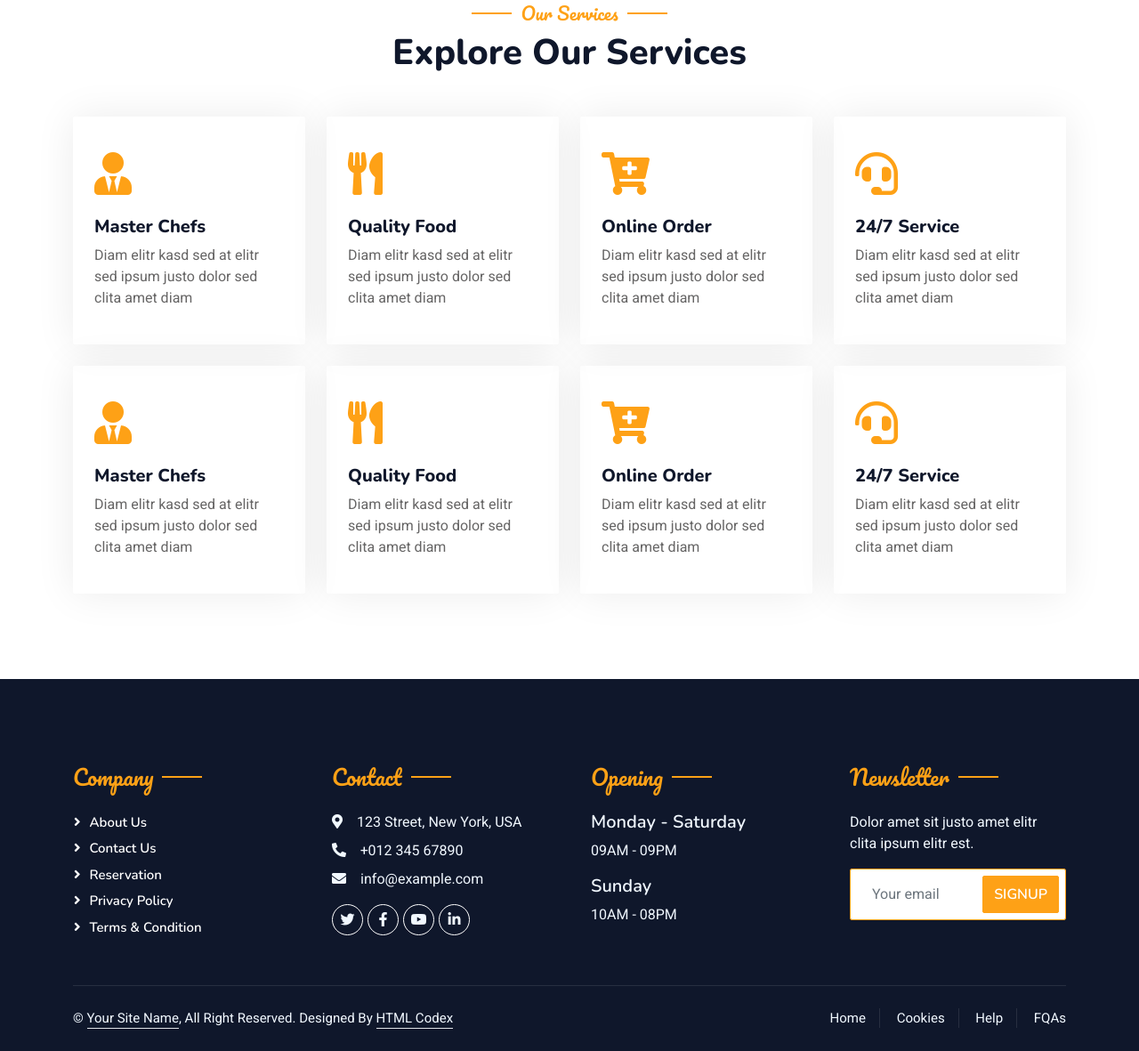
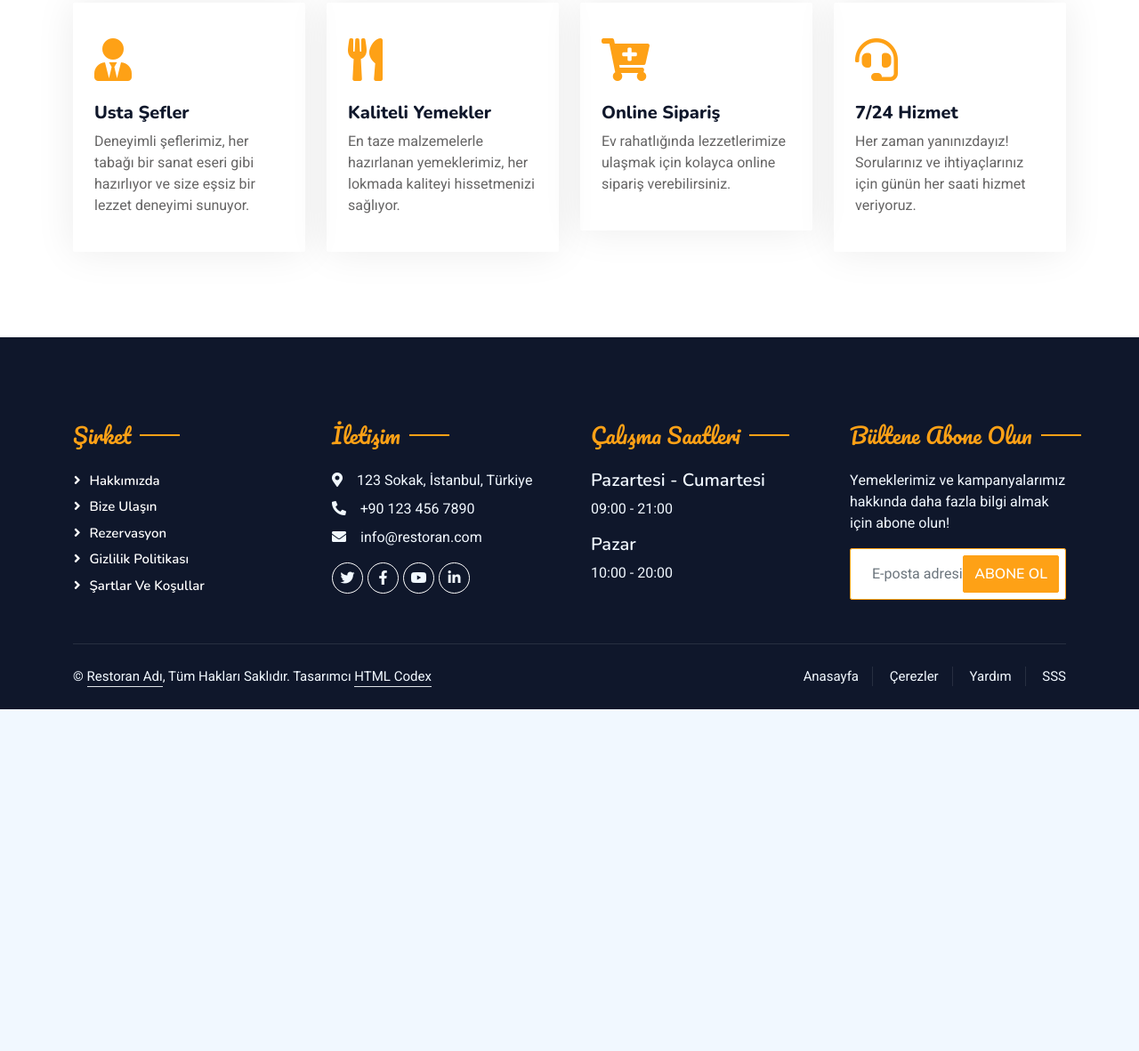
Before and after one commit to tolgab35/restoran-site, a plain HTML site: page service.html in a window 1280 px wide. Shown: the part 490-1671 px from the top of the page at 89% size. After the commit the page ends 1287 px from the top, so only its background shows below. Drawn offline with nearby package versions, Linux system fonts and the light colour scheme.

Commit message:
Update service.html

```diff
--- a/service.html
+++ b/service.html
@@ -1,86 +1,128 @@
 <!DOCTYPE html>
 <html lang="en">
-
   <head>
-    <meta charset="utf-8">
+    <meta charset="utf-8" />
     <title>Restoran - Bootstrap Restaurant Template</title>
-    <meta content="width=device-width, initial-scale=1.0" name="viewport">
-    <meta content="" name="keywords">
-    <meta content="" name="description">
+    <meta content="width=device-width, initial-scale=1.0" name="viewport" />
+    <meta content="" name="keywords" />
+    <meta content="" name="description" />
 
     <!-- Favicon -->
-    <link href="img/favicon.ico" rel="icon">
+    <link href="img/favicon.ico" rel="icon" />
 
     <!-- Google Web Fonts -->
-    <link rel="preconnect" href="https://fonts.googleapis.com">
-    <link rel="preconnect" href="https://fonts.gstatic.com" crossorigin>
-    <link href="https://fonts.googleapis.com/css2?family=Heebo:wght@400;500;600&family=Nunito:wght@600;700;800&family=Pacifico&display=swap" rel="stylesheet">
+    <link rel="preconnect" href="https://fonts.googleapis.com" />
+    <link rel="preconnect" href="https://fonts.gstatic.com" crossorigin />
+    <link
+      href="https://fonts.googleapis.com/css2?family=Heebo:wght@400;500;600&family=Nunito:wght@600;700;800&family=Pacifico&display=swap"
+      rel="stylesheet"
+    />
 
     <!-- Icon Font Stylesheet -->
-    <link href="https://cdnjs.cloudflare.com/ajax/libs/font-awesome/5.10.0/css/all.min.css" rel="stylesheet">
-    <link href="https://cdn.jsdelivr.net/npm/bootstrap-icons@1.4.1/font/bootstrap-icons.css" rel="stylesheet">
+    <link
+      href="https://cdnjs.cloudflare.com/ajax/libs/font-awesome/5.10.0/css/all.min.css"
+      rel="stylesheet"
+    />
+    <link
+      href="https://cdn.jsdelivr.net/npm/bootstrap-icons@1.4.1/font/bootstrap-icons.css"
+      rel="stylesheet"
+    />
 
     <!-- Libraries Stylesheet -->
-    <link href="lib/animate/animate.min.css" rel="stylesheet">
-    <link href="lib/owlcarousel/assets/owl.carousel.min.css" rel="stylesheet">
-    <link href="lib/tempusdominus/css/tempusdominus-bootstrap-4.min.css" rel="stylesheet" />
+    <link href="lib/animate/animate.min.css" rel="stylesheet" />
+    <link href="lib/owlcarousel/assets/owl.carousel.min.css" rel="stylesheet" />
+    <link
+      href="lib/tempusdominus/css/tempusdominus-bootstrap-4.min.css"
+      rel="stylesheet"
+    />
 
     <!-- Customized Bootstrap Stylesheet -->
-    <link href="css/bootstrap.min.css" rel="stylesheet">
+    <link href="css/bootstrap.min.css" rel="stylesheet" />
 
     <!-- Template Stylesheet -->
-    <link href="css/style.css" rel="stylesheet">
+    <link href="css/style.css" rel="stylesheet" />
   </head>
 
   <body>
     <div class="container-xxl bg-white p-0">
       <!-- Spinner Start -->
-        <div id="spinner" class="show bg-white position-fixed translate-middle w-100 vh-100 top-50 start-50 d-flex align-items-center justify-content-center">
-            <div class="spinner-border text-primary" style="width: 3rem; height: 3rem;" role="status">
+      <div
+        id="spinner"
+        class="show bg-white position-fixed translate-middle w-100 vh-100 top-50 start-50 d-flex align-items-center justify-content-center"
+      >
+        <div
+          class="spinner-border text-primary"
+          style="width: 3rem; height: 3rem"
+          role="status"
+        >
           <span class="sr-only">Loading...</span>
         </div>
       </div>
       <!-- Spinner End -->
 
-
       <!-- Navbar & Hero Start -->
       <div class="container-xxl position-relative p-0">
-            <nav class="navbar navbar-expand-lg navbar-dark bg-dark px-4 px-lg-5 py-3 py-lg-0">
+        <nav
+          class="navbar navbar-expand-lg navbar-dark bg-dark px-4 px-lg-5 py-3 py-lg-0"
+        >
           <a href="" class="navbar-brand p-0">
-                    <h1 class="text-primary m-0"><i class="fa fa-utensils me-3"></i>Restoran</h1>
+            <h1 class="text-primary m-0">
+              <i class="fa fa-utensils me-3"></i>Lezzet Durağı
+            </h1>
             <!-- <img src="img/logo.png" alt="Logo"> -->
           </a>
-                <button class="navbar-toggler" type="button" data-bs-toggle="collapse" data-bs-target="#navbarCollapse">
+          <button
+            class="navbar-toggler"
+            type="button"
+            data-bs-toggle="collapse"
+            data-bs-target="#navbarCollapse"
+          >
             <span class="fa fa-bars"></span>
           </button>
           <div class="collapse navbar-collapse" id="navbarCollapse">
             <div class="navbar-nav ms-auto py-0 pe-4">
-                        <a href="index.html" class="nav-item nav-link">Home</a>
-                        <a href="about.html" class="nav-item nav-link">About</a>
-                        <a href="service.html" class="nav-item nav-link active">Service</a>
-                        <a href="menu.html" class="nav-item nav-link">Menu</a>
+              <a href="index.html" class="nav-item nav-link">Ana Sayfa</a>
+              <a href="about.html" class="nav-item nav-link">Hakkımızda</a>
+              <a href="service.html" class="nav-item nav-link active"
+                >Hizmetler</a
+              >
+              <a href="menu.html" class="nav-item nav-link">Menü</a>
               <div class="nav-item dropdown">
-                            <a href="#" class="nav-link dropdown-toggle" data-bs-toggle="dropdown">Pages</a>
+                <a
+                  href="#"
+                  class="nav-link dropdown-toggle"
+                  data-bs-toggle="dropdown"
+                  >Sayfalar</a
+                >
                 <div class="dropdown-menu m-0">
-                                <a href="booking.html" class="dropdown-item">Booking</a>
-                                <a href="team.html" class="dropdown-item">Our Team</a>
-                                <a href="testimonial.html" class="dropdown-item">Testimonial</a>
+                  <a href="booking.html" class="dropdown-item">Rezervasyon</a>
+                  <a href="team.html" class="dropdown-item">Ekibimiz</a>
+                  <a href="testimonial.html" class="dropdown-item"
+                    >Müşteri Yorumları</a
+                  >
                 </div>
               </div>
-                        <a href="contact.html" class="nav-item nav-link">Contact</a>
+              <a href="contact.html" class="nav-item nav-link">İletişim</a>
             </div>
-                    <a href="" class="btn btn-primary py-2 px-4">Book A Table</a>
+            <a href="" class="btn btn-primary py-2 px-4">Rezervasyon Yap</a>
           </div>
         </nav>
 
         <div class="container-xxl py-5 bg-dark hero-header mb-5">
           <div class="container text-center my-5 pt-5 pb-4">
-                    <h1 class="display-3 text-white mb-3 animated slideInDown">Services</h1>
+            <h1 class="display-3 text-white mb-3 animated slideInDown">
+              Hizmetler
+            </h1>
             <nav aria-label="breadcrumb">
               <ol class="breadcrumb justify-content-center text-uppercase">
-                            <li class="breadcrumb-item"><a href="#">Home</a></li>
-                            <li class="breadcrumb-item"><a href="#">Pages</a></li>
-                            <li class="breadcrumb-item text-white active" aria-current="page">Service</li>
+                <li class="breadcrumb-item"><a href="#">Ana Sayfa</a></li>
+                <li class="breadcrumb-item"><a href="#">Sayfalar</a></li>
+                <li
+                  class="breadcrumb-item text-white active"
+                  aria-current="page"
+                >
+                  Hizmetler
+                </li>
               </ol>
             </nav>
           </div>
@@ -88,21 +130,19 @@
       </div>
       <!-- Navbar & Hero End -->
 
-
       <!-- Service Start -->
       <div class="container-xxl py-5">
         <div class="container">
-                <div class="text-center wow fadeInUp" data-wow-delay="0.1s">
-                    <h5 class="section-title ff-secondary text-center text-primary fw-normal">Our Services</h5>
-                    <h1 class="mb-5">Explore Our Services</h1>
-                </div>
           <div class="row g-4">
             <div class="col-lg-3 col-sm-6 wow fadeInUp" data-wow-delay="0.1s">
               <div class="service-item rounded pt-3">
                 <div class="p-4">
                   <i class="fa fa-3x fa-user-tie text-primary mb-4"></i>
-                                <h5>Master Chefs</h5>
-                                <p>Diam elitr kasd sed at elitr sed ipsum justo dolor sed clita amet diam</p>
+                  <h5>Usta Şefler</h5>
+                  <p>
+                    Deneyimli şeflerimiz, her tabağı bir sanat eseri gibi
+                    hazırlıyor ve size eşsiz bir lezzet deneyimi sunuyor.
+                  </p>
                 </div>
               </div>
             </div>
@@ -110,8 +150,11 @@
               <div class="service-item rounded pt-3">
                 <div class="p-4">
                   <i class="fa fa-3x fa-utensils text-primary mb-4"></i>
-                                <h5>Quality Food</h5>
-                                <p>Diam elitr kasd sed at elitr sed ipsum justo dolor sed clita amet diam</p>
+                  <h5>Kaliteli Yemekler</h5>
+                  <p>
+                    En taze malzemelerle hazırlanan yemeklerimiz, her lokmada
+                    kaliteyi hissetmenizi sağlıyor.
+                  </p>
                 </div>
               </div>
             </div>
@@ -119,8 +162,11 @@
               <div class="service-item rounded pt-3">
                 <div class="p-4">
                   <i class="fa fa-3x fa-cart-plus text-primary mb-4"></i>
-                                <h5>Online Order</h5>
-                                <p>Diam elitr kasd sed at elitr sed ipsum justo dolor sed clita amet diam</p>
+                  <h5>Online Sipariş</h5>
+                  <p>
+                    Ev rahatlığında lezzetlerimize ulaşmak için kolayca online
+                    sipariş verebilirsiniz.
+                  </p>
                 </div>
               </div>
             </div>
@@ -128,44 +174,11 @@
               <div class="service-item rounded pt-3">
                 <div class="p-4">
                   <i class="fa fa-3x fa-headset text-primary mb-4"></i>
-                                <h5>24/7 Service</h5>
-                                <p>Diam elitr kasd sed at elitr sed ipsum justo dolor sed clita amet diam</p>
-                            </div>
-                        </div>
-                    </div>
-                    <div class="col-lg-3 col-sm-6 wow fadeInUp" data-wow-delay="0.1s">
-                        <div class="service-item rounded pt-3">
-                            <div class="p-4">
-                                <i class="fa fa-3x fa-user-tie text-primary mb-4"></i>
-                                <h5>Master Chefs</h5>
-                                <p>Diam elitr kasd sed at elitr sed ipsum justo dolor sed clita amet diam</p>
-                            </div>
-                        </div>
-                    </div>
-                    <div class="col-lg-3 col-sm-6 wow fadeInUp" data-wow-delay="0.3s">
-                        <div class="service-item rounded pt-3">
-                            <div class="p-4">
-                                <i class="fa fa-3x fa-utensils text-primary mb-4"></i>
-                                <h5>Quality Food</h5>
-                                <p>Diam elitr kasd sed at elitr sed ipsum justo dolor sed clita amet diam</p>
-                            </div>
-                        </div>
-                    </div>
-                    <div class="col-lg-3 col-sm-6 wow fadeInUp" data-wow-delay="0.5s">
-                        <div class="service-item rounded pt-3">
-                            <div class="p-4">
-                                <i class="fa fa-3x fa-cart-plus text-primary mb-4"></i>
-                                <h5>Online Order</h5>
-                                <p>Diam elitr kasd sed at elitr sed ipsum justo dolor sed clita amet diam</p>
-                            </div>
-                        </div>
-                    </div>
-                    <div class="col-lg-3 col-sm-6 wow fadeInUp" data-wow-delay="0.7s">
-                        <div class="service-item rounded pt-3">
-                            <div class="p-4">
-                                <i class="fa fa-3x fa-headset text-primary mb-4"></i>
-                                <h5>24/7 Service</h5>
-                                <p>Diam elitr kasd sed at elitr sed ipsum justo dolor sed clita amet diam</p>
+                  <h5>7/24 Hizmet</h5>
+                  <p>
+                    Her zaman yanınızdayız! Sorularınız ve ihtiyaçlarınız için
+                    günün her saati hizmet veriyoruz.
+                  </p>
                 </div>
               </div>
             </div>
@@ -174,44 +187,89 @@
       </div>
       <!-- Service End -->
 
-
       <!-- Footer Start -->
-        <div class="container-fluid bg-dark text-light footer pt-5 mt-5 wow fadeIn" data-wow-delay="0.1s">
+      <div
+        class="container-fluid bg-dark text-light footer pt-5 mt-5 wow fadeIn"
+        data-wow-delay="0.1s"
+      >
         <div class="container py-5">
           <div class="row g-5">
             <div class="col-lg-3 col-md-6">
-                        <h4 class="section-title ff-secondary text-start text-primary fw-normal mb-4">Company</h4>
-                        <a class="btn btn-link" href="">About Us</a>
-                        <a class="btn btn-link" href="">Contact Us</a>
-                        <a class="btn btn-link" href="">Reservation</a>
-                        <a class="btn btn-link" href="">Privacy Policy</a>
-                        <a class="btn btn-link" href="">Terms & Condition</a>
+              <h4
+                class="section-title ff-secondary text-start text-primary fw-normal mb-4"
+              >
+                Şirket
+              </h4>
+              <a class="btn btn-link" href="">Hakkımızda</a>
+              <a class="btn btn-link" href="">Bize Ulaşın</a>
+              <a class="btn btn-link" href="">Rezervasyon</a>
+              <a class="btn btn-link" href="">Gizlilik Politikası</a>
+              <a class="btn btn-link" href="">Şartlar ve Koşullar</a>
             </div>
             <div class="col-lg-3 col-md-6">
-                        <h4 class="section-title ff-secondary text-start text-primary fw-normal mb-4">Contact</h4>
-                        <p class="mb-2"><i class="fa fa-map-marker-alt me-3"></i>123 Street, New York, USA</p>
-                        <p class="mb-2"><i class="fa fa-phone-alt me-3"></i>+012 345 67890</p>
-                        <p class="mb-2"><i class="fa fa-envelope me-3"></i>info@example.com</p>
+              <h4
+                class="section-title ff-secondary text-start text-primary fw-normal mb-4"
+              >
+                İletişim
+              </h4>
+              <p class="mb-2">
+                <i class="fa fa-map-marker-alt me-3"></i>123 Sokak, İstanbul,
+                Türkiye
+              </p>
+              <p class="mb-2">
+                <i class="fa fa-phone-alt me-3"></i>+90 123 456 7890
+              </p>
+              <p class="mb-2">
+                <i class="fa fa-envelope me-3"></i>info@restoran.com
+              </p>
               <div class="d-flex pt-2">
-                            <a class="btn btn-outline-light btn-social" href=""><i class="fab fa-twitter"></i></a>
-                            <a class="btn btn-outline-light btn-social" href=""><i class="fab fa-facebook-f"></i></a>
-                            <a class="btn btn-outline-light btn-social" href=""><i class="fab fa-youtube"></i></a>
-                            <a class="btn btn-outline-light btn-social" href=""><i class="fab fa-linkedin-in"></i></a>
+                <a class="btn btn-outline-light btn-social" href=""
+                  ><i class="fab fa-twitter"></i
+                ></a>
+                <a class="btn btn-outline-light btn-social" href=""
+                  ><i class="fab fa-facebook-f"></i
+                ></a>
+                <a class="btn btn-outline-light btn-social" href=""
+                  ><i class="fab fa-youtube"></i
+                ></a>
+                <a class="btn btn-outline-light btn-social" href=""
+                  ><i class="fab fa-linkedin-in"></i
+                ></a>
               </div>
             </div>
             <div class="col-lg-3 col-md-6">
-                        <h4 class="section-title ff-secondary text-start text-primary fw-normal mb-4">Opening</h4>
-                        <h5 class="text-light fw-normal">Monday - Saturday</h5>
-                        <p>09AM - 09PM</p>
-                        <h5 class="text-light fw-normal">Sunday</h5>
-                        <p>10AM - 08PM</p>
+              <h4
+                class="section-title ff-secondary text-start text-primary fw-normal mb-4"
+              >
+                Çalışma Saatleri
+              </h4>
+              <h5 class="text-light fw-normal">Pazartesi - Cumartesi</h5>
+              <p>09:00 - 21:00</p>
+              <h5 class="text-light fw-normal">Pazar</h5>
+              <p>10:00 - 20:00</p>
             </div>
             <div class="col-lg-3 col-md-6">
-                        <h4 class="section-title ff-secondary text-start text-primary fw-normal mb-4">Newsletter</h4>
-                        <p>Dolor amet sit justo amet elitr clita ipsum elitr est.</p>
-                        <div class="position-relative mx-auto" style="max-width: 400px;">
-                            <input class="form-control border-primary w-100 py-3 ps-4 pe-5" type="text" placeholder="Your email">
-                            <button type="button" class="btn btn-primary py-2 position-absolute top-0 end-0 mt-2 me-2">SignUp</button>
+              <h4
+                class="section-title ff-secondary text-start text-primary fw-normal mb-4"
+              >
+                Bültene Abone Olun
+              </h4>
+              <p>
+                Yemeklerimiz ve kampanyalarımız hakkında daha fazla bilgi almak
+                için abone olun!
+              </p>
+              <div class="position-relative mx-auto" style="max-width: 400px">
+                <input
+                  class="form-control border-primary w-100 py-3 ps-4 pe-5"
+                  type="text"
+                  placeholder="E-posta adresiniz"
+                />
+                <button
+                  type="button"
+                  class="btn btn-primary py-2 position-absolute top-0 end-0 mt-2 me-2"
+                >
+                  Abone Ol
+                </button>
               </div>
             </div>
           </div>
@@ -220,17 +278,21 @@
           <div class="copyright">
             <div class="row">
               <div class="col-md-6 text-center text-md-start mb-3 mb-md-0">
-                            &copy; <a class="border-bottom" href="#">Your Site Name</a>, All Right Reserved.
+                &copy; <a class="border-bottom" href="#">Restoran Adı</a>, Tüm
+                Hakları Saklıdır.
 
-							<!--/*** This template is free as long as you keep the footer author’s credit link/attribution link/backlink. If you'd like to use the template without the footer author’s credit link/attribution link/backlink, you can purchase the Credit Removal License from "https://htmlcodex.com/credit-removal". Thank you for your support. ***/-->
-							Designed By <a class="border-bottom" href="https://htmlcodex.com">HTML Codex</a>
+                <!--/*** Bu şablon, footer yazarının kredi bağlantısını/atıf bağlantısını/geri bağlantısını koruduğunuz sürece ücretsizdir. Eğer şablonu yazarın kredi bağlantısını/atıf bağlantısını/geri bağlantısını kaldırarak kullanmak isterseniz, "https://htmlcodex.com/credit-removal" adresinden Kredi Kaldırma Lisansı satın alabilirsiniz. Desteğiniz için teşekkür ederiz. ***/-->
+                Tasarımcı
+                <a class="border-bottom" href="https://htmlcodex.com"
+                  >HTML Codex</a
+                >
               </div>
               <div class="col-md-6 text-center text-md-end">
                 <div class="footer-menu">
-                                <a href="">Home</a>
-                                <a href="">Cookies</a>
-                                <a href="">Help</a>
-                                <a href="">FQAs</a>
+                  <a href="">Anasayfa</a>
+                  <a href="">Çerezler</a>
+                  <a href="">Yardım</a>
+                  <a href="">SSS</a>
                 </div>
               </div>
             </div>
@@ -239,9 +301,10 @@
       </div>
       <!-- Footer End -->
 
-
       <!-- Back to Top -->
-        <a href="#" class="btn btn-lg btn-primary btn-lg-square back-to-top"><i class="bi bi-arrow-up"></i></a>
+      <a href="#" class="btn btn-lg btn-primary btn-lg-square back-to-top"
+        ><i class="bi bi-arrow-up"></i
+      ></a>
     </div>
 
     <!-- JavaScript Libraries -->
@@ -259,5 +322,4 @@
     <!-- Template Javascript -->
     <script src="js/main.js"></script>
   </body>
-
 </html>
```
Lines whose indentation alone changed are shown as unchanged.
